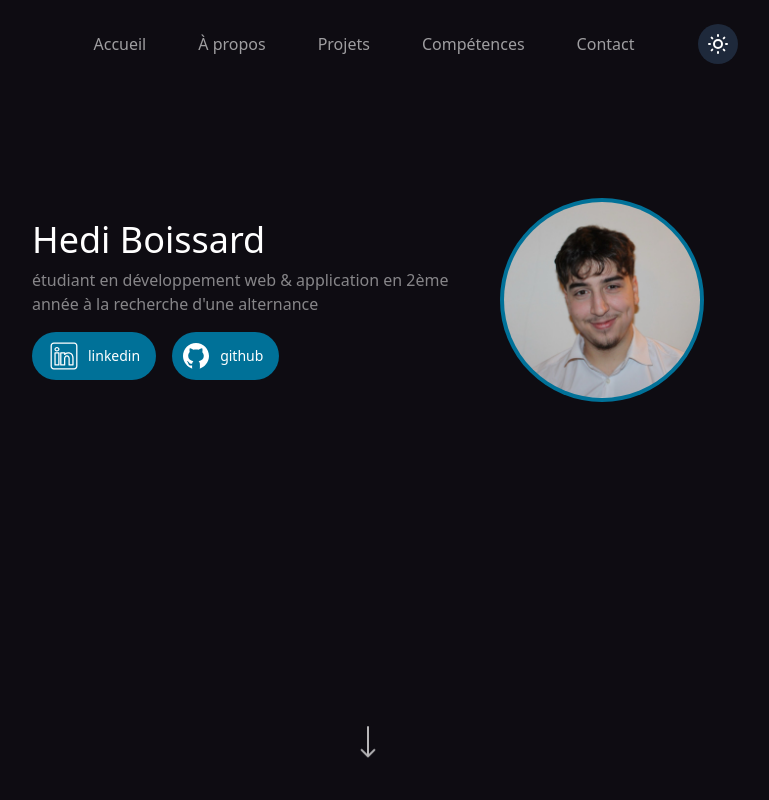
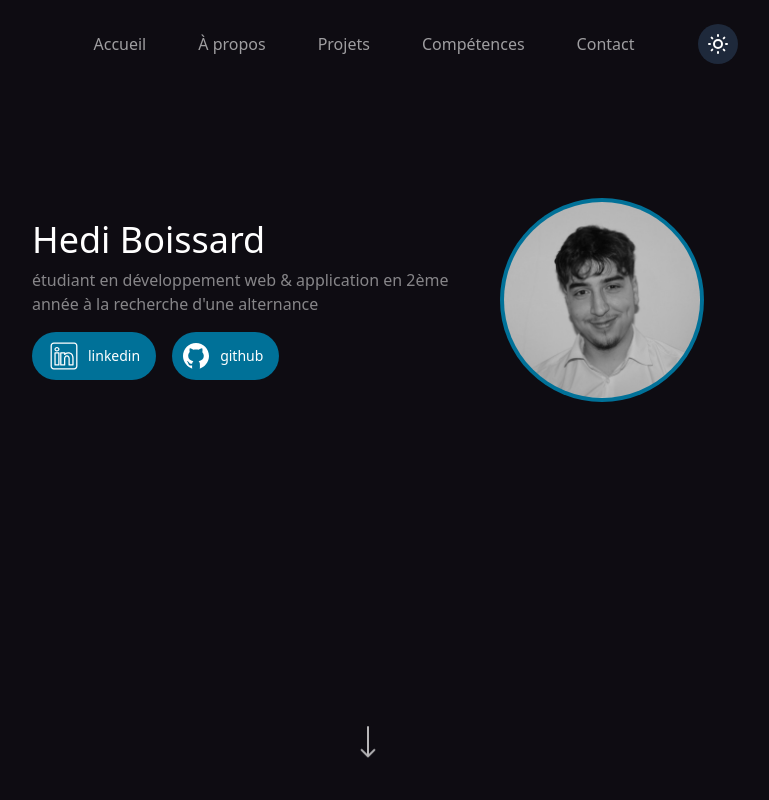
Before and after one commit to hediboissard/Portfolio_Hedi_Boissard_2025, a Vue app: page / in a window 1280 px wide. Shown: the top 800 px of the page, without its empty margins (272-1041 px from the left). Built offline with nearby package versions, Linux system fonts and the light colour scheme.

Commit message:
passage en noir et blanc de l'image d'acceuil en dark mode

```diff
--- a/src/components/Home.vue
+++ b/src/components/Home.vue
@@ -3,7 +3,7 @@
     <div class="flex flex-col h-svh  max-w-2xl mx-auto ">
       <div class="flex flex-col md:flex-row-reverse items-center justify-between mt-20 md:mt-0 md:h-3/4 md:gap-5 ">
         <div class="w-40 mb-10 md:mb-0 md:w-80 rounded-full bg-accent dark:bg-accent-dark p-1 self-center">
-          <img src="/assets/pp_Hedi.jpeg"class="size-full rounded-full" alt="Photo de profil" />
+          <img src="/assets/pp_Hedi.jpeg"class="size-full rounded-full dark:grayscale" alt="Photo de profil" />
         </div>
         <div class="flex flex-col justify-center">
           <h1 class="text-3xl md:text-4xl">
```
